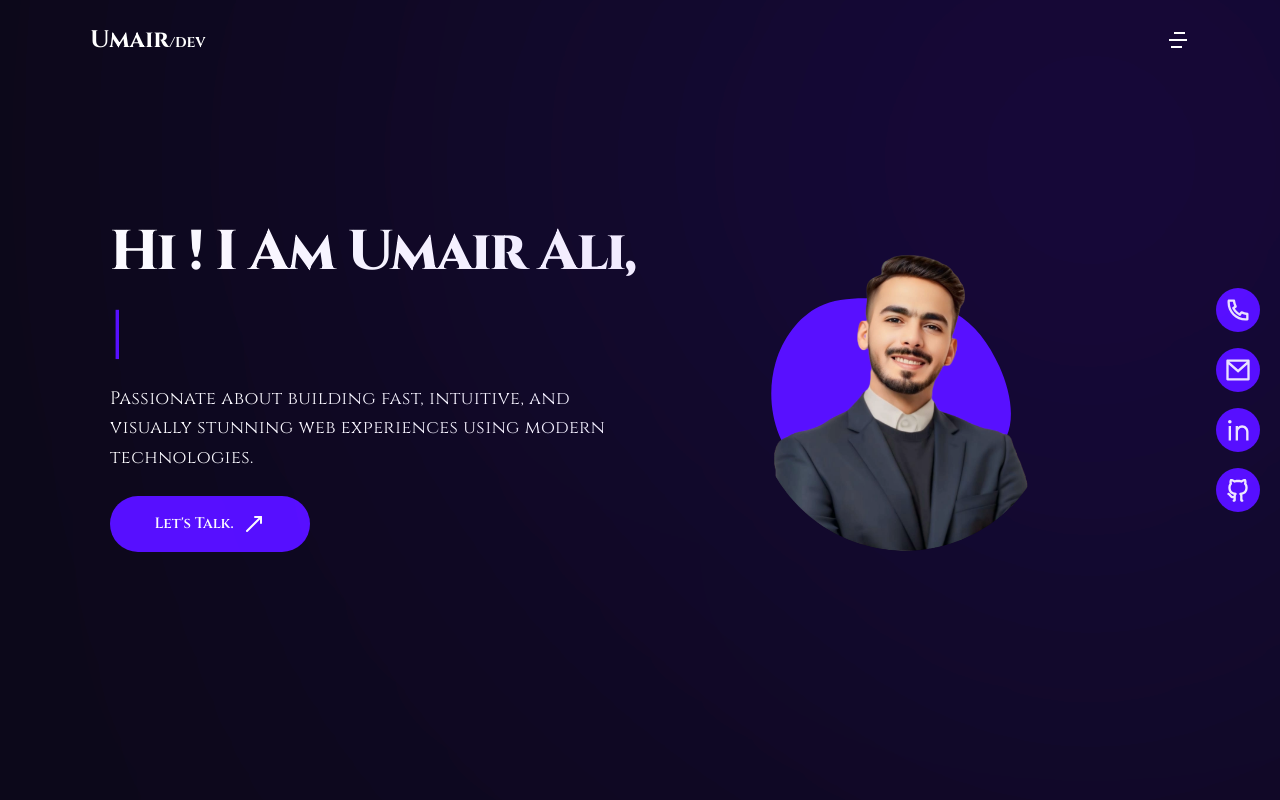
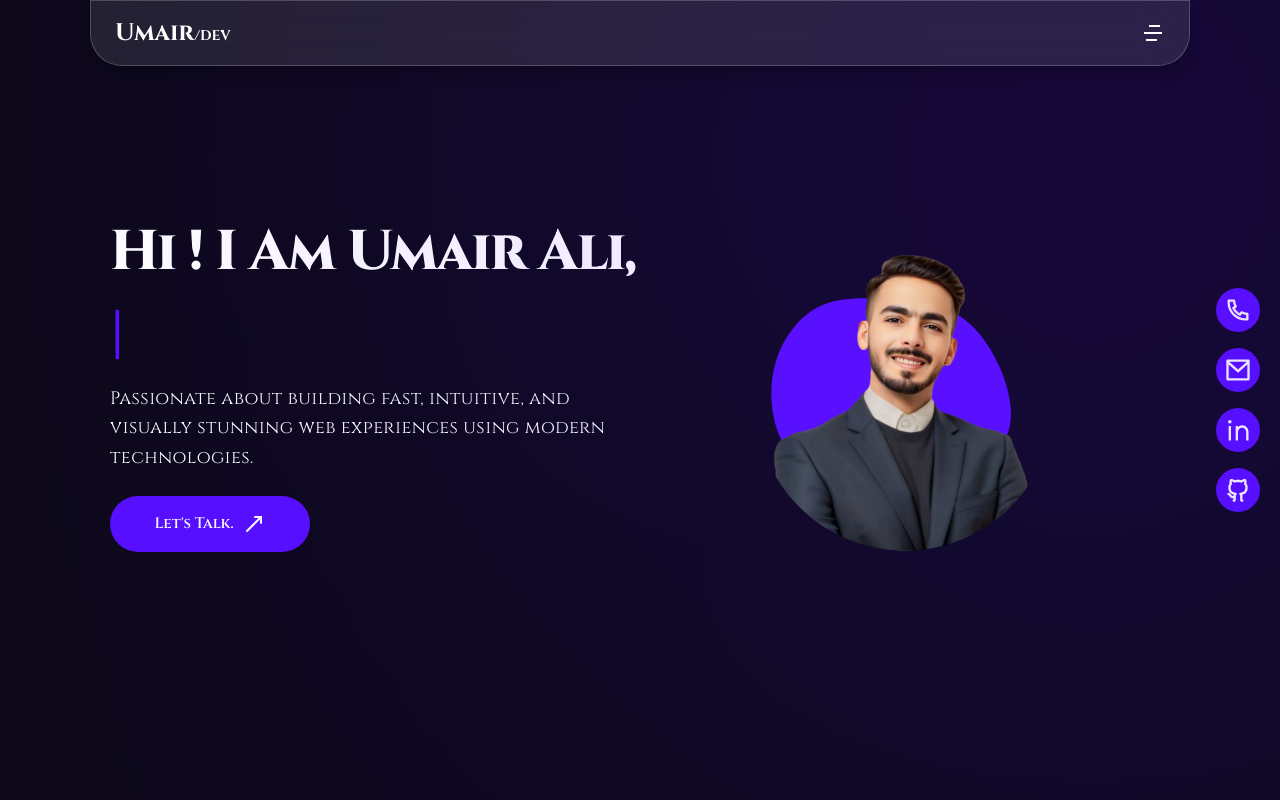
Before and after one commit to Umair-dev55/umair-ali-dev, a Next.js app: page / in a window 1280 px wide. Shown: the top 800 px of the page. Built offline with nearby package versions, Linux system fonts and the light colour scheme.

Commit message:
Header Glass Effect

```diff
--- a/src/components/Header.jsx
+++ b/src/components/Header.jsx
@@ -11,13 +11,17 @@ import {
 import Socials from "./Socials";
 import NavLinks from "./NavLinks";
 import { Download } from "lucide-react";
+
 const Header = () => {
   return (
     <div className="2xl:hidden absolute z-40 left-0 top-0 right-0">
       <div className="container mx-auto">
-        <div className="flex justify-between items-center py-6">
+        {/* Glass Effect Added Here */}
+        <div className="backdrop-blur-xl bg-white/10 border border-white/20 shadow-lg shadow-black/20 py-2 sm:py-4 rounded-b-4xl">
+          <div className="flex justify-between items-center px-6">
             {/* logo */}
             <HeaderLogo />
+
             {/* nav mbl Use shadcn sheet */}
             <Sheet>
               <SheetTrigger className="cursor-pointer text-white">
@@ -28,6 +32,7 @@ const Header = () => {
                   alt="hamburger icon"
                 />
               </SheetTrigger>
+
               <SheetContent
                 className="bg-primary flex justify-between items-center py-4"
                 side="left"
@@ -41,7 +46,9 @@ const Header = () => {
                     Navigation Menu
                   </SheetDescription>
                 </SheetHeader>
-              <NavLinks containerStyles="flex  p-5 uppercase" />
+
+                <NavLinks containerStyles="flex p-5 uppercase" />
+
                 <div>
                   {/* Download CV Btn  */}
                   <a
@@ -55,6 +62,7 @@ const Header = () => {
                       <Download size={20} />
                     </div>
                   </a>
+
                   <div className="">
                     <Socials
                       containerStyles="flex-x-center gap-3 mb-4"
@@ -67,6 +75,7 @@ const Header = () => {
           </div>
         </div>
       </div>
+    </div>
   );
 };
 
```
Lines whose indentation alone changed are shown as unchanged.
